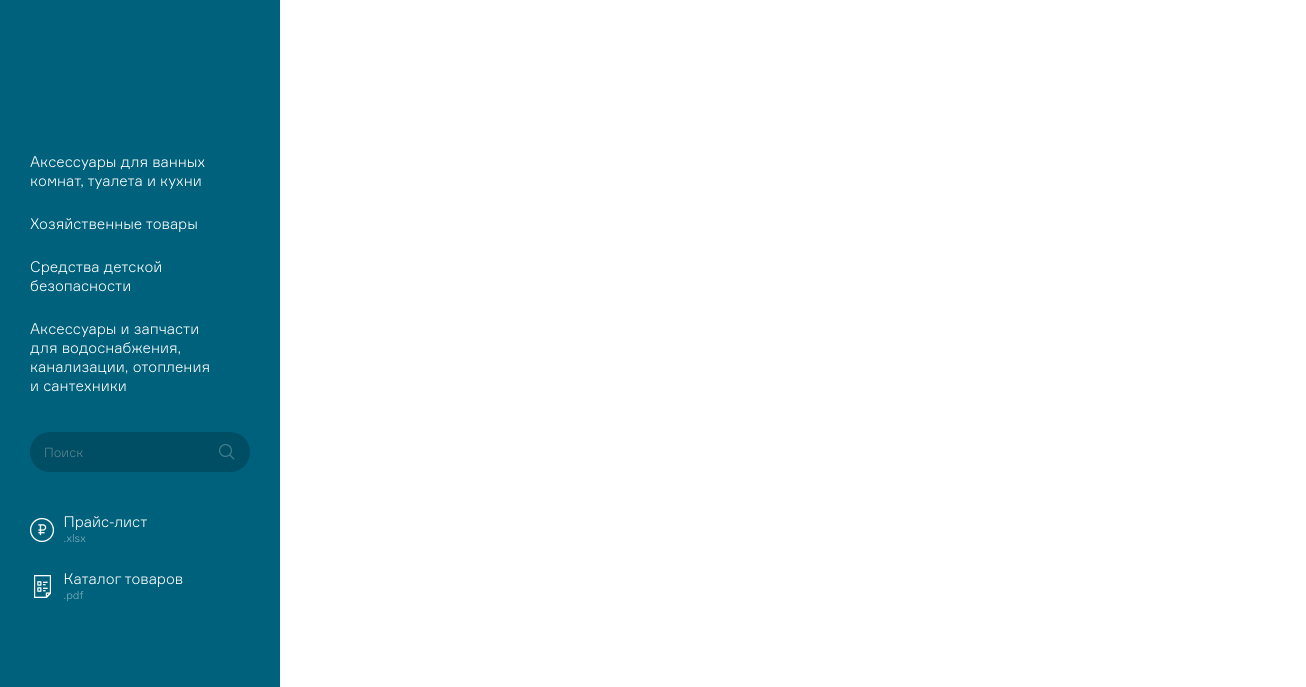
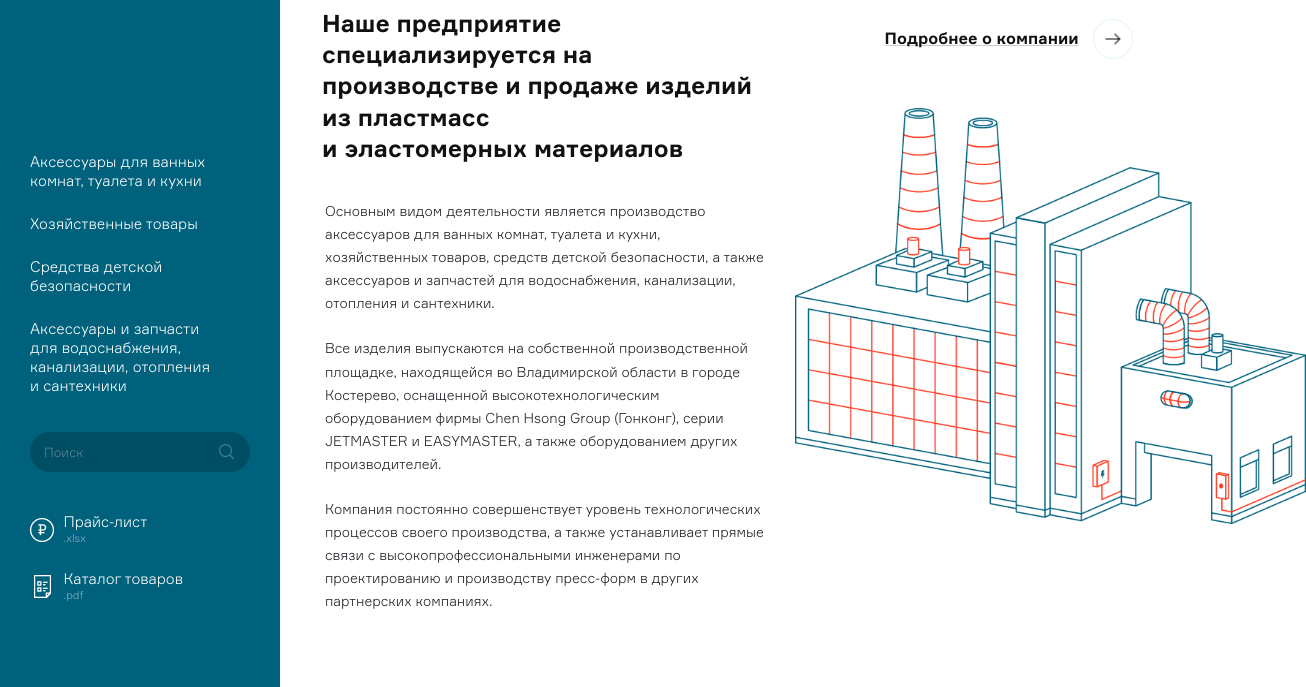
Before and after one commit to lionlimon/supremeplast, a website: page app/index.html in a window 1280 px wide. Shown: the part 132-819 px from the top of the page, 1306 px wide, since content can reach past the window. Drawn offline with Linux system fonts and the light colour scheme.

Commit message:
production

```diff
--- a/app/index.html
+++ b/app/index.html
@@ -74,8 +74,45 @@
 				</div>
 			</div>
 		</div>
-		<div class="content"></div>
+		<div class="content">
+
+			<section class="block production-block">
+				<div class="container-fluid">
+					<div class="row no-gutter">
+						<div class="col-lg-6 col-sm-12">
+
+							<div class="production-block__info">
+								<h2 class="block__tittle production-block__title">Наше предприятие специализируется на производстве и продаже изделий из пластмасс <br> и эластомерных материалов</h2>
+
+								<div class="production-block__text">
+									<p>Основным видом деятельности является производство аксессуаров для ванных комнат, туалета и кухни, хозяйственных товаров, средств детской безопасности, а также аксессуаров и запчастей для водоснабжения, канализации, отопления и сантехники.</p>
+
+									<p>Все изделия выпускаются на собственной производственной площадке, находящейся во Владимирской области в городе Костерево, оснащенной высокотехнологическим оборудованием фирмы Chen Hsong Group (Гонконг), серии JETMASTER и EASYMASTER, а также оборудованием других производителей.</p>
+
+									<p>Компания постоянно совершенствует уровень технологических процессов своего производства, а также устанавливает прямые связи с высокопрофессиональными инженерами по проектированию и производству пресс-форм в других партнерских компаниях.</p>
+								</div>
+							</div>
+
+						</div>
+						<div class="col-lg-6 col-sm-12">
+							<a href="#" class="production-block__more-about">
+								<span class="production-block__more-about-text">Подробнее о компании</span>
+								<span class="production-block__more-about-button round-button"><img class="round-button__img" src="img/arrow-right.png" alt=""></span>
+							</a>
+							<div class="production-block__img-wrap">
+								<img src="img/product-illustration.png" alt="" class="production-block__img">
+							</div>
+						</div>
+
+					</div>
+				</div>
+
+			</section>
+
+		</div>
 	</div>
+
+
 
 	<script src="js/scripts.min.js"></script>
 
--- a/app/sass/_vars.sass
+++ b/app/sass/_vars.sass
@@ -1,6 +1,6 @@
-$default-font: "roboto-example", sans-serif
+$default-font: "Formular", sans-serif
 $accent: orange
-$text: #333
+$text: #111111
 
 // Customization Bootstrap vars from "app/libs/bootstrap/scss/_variables.scss"
 $grid-gutter-width: 30px
--- a/app/sass/main.sass
+++ b/app/sass/main.sass
@@ -1,6 +1,48 @@
 @import "vars"
 @import "fonts"
 @import "libs"
+@import "pages/production-block"
+
+
+h1, h2, h3, h4, h5
+	color: $text
+	font-weight: bold
+	font-family: $default-font
+
+h2
+	font-size: 36px
+	line-height: 1.3
+
+p
+	font-weight: 300
+	font-size: 16px
+	line-height: 1.65
+	margin-bottom: 22px
+
+img
+	max-width: 100%
+	width: auto
+
+body
+	font-family: $default-font
+
+
+
+.block
+	padding: 140px 102px 0 102px
+
+@media screen and (max-width: 1366px)
+	.block
+		padding: 140px 27px 0 27px
+
+	h2
+		font-size: 24px
+
+	p
+		font-size: 14px
+
+
+
 
 
 @import "media" // Always at the end
--- /dev/null
+++ b/app/sass/pages/production-block.sass
@@ -0,0 +1,101 @@
+@import "../vars"
+
+.production-block
+	padding-right: 0
+	position: relative
+
+	&__title
+		max-width: 685px
+		margin-bottom: 35px
+
+	&__text
+		padding-left: 3px
+		max-width: 630px
+
+	&__more-about
+		position: absolute
+		right: 120px
+		top: 12px
+		display: inline-block
+		font-weight: bold
+		vertical-align: middle
+		font-size: 16px
+		color: #111
+
+		&-button
+			margin-left: 10px
+			transform: translateY(-1px)
+
+		&:hover
+			text-decoration: none
+			color: $text
+
+			.production-block__more-about-text:after
+				opacity: 0
+
+			.round-button
+				background-color: #e4f3fc
+
+
+	&__more-about-text
+		position: relative
+		&:after
+			content: ''
+			height: 1px
+			width: 100%
+			background-color: rgba(#000, 0.2)
+			bottom: 2px
+			position: absolute
+			left: 0
+
+
+
+	&__info, &__img-wrap
+		display: inline-block
+
+	&__img-wrap
+		max-width: 701px
+		transform: translate(-65px, 30px)
+
+
+// Button
+.round-button
+	width: 40px
+	height: 40px
+	vertical-align: middle
+	border: 1px solid #e4f3fc
+	border-radius: 50%
+	display: inline-block
+	text-align: center
+	position: relative
+	transition: background-color .25s
+	z-index: 2
+
+	&:hover
+		background-color: #e4f3fc
+
+	&__img
+		display: block
+		position: absolute
+		left: 50%
+		top: 50%
+		transform: translate(-50%, -50%)
+
+
+@media screen and (max-width: 1800px)
+	.production-block
+		&__img-wrap
+			transform: translate(0, 0)
+			margin-top: 100px
+			max-width: 600px
+
+
+@media screen and (max-width: 1366px)
+	.production-block
+		&__img-wrap
+			transform: translate(0, 0)
+			margin-top: 100px
+			width: 511px
+
+	.production-block
+			padding-right: 27px
```
Also changed, not shown: app/css/main.min.css, app/img/arrow-right.png (added), app/img/product-illustration.png (added).
